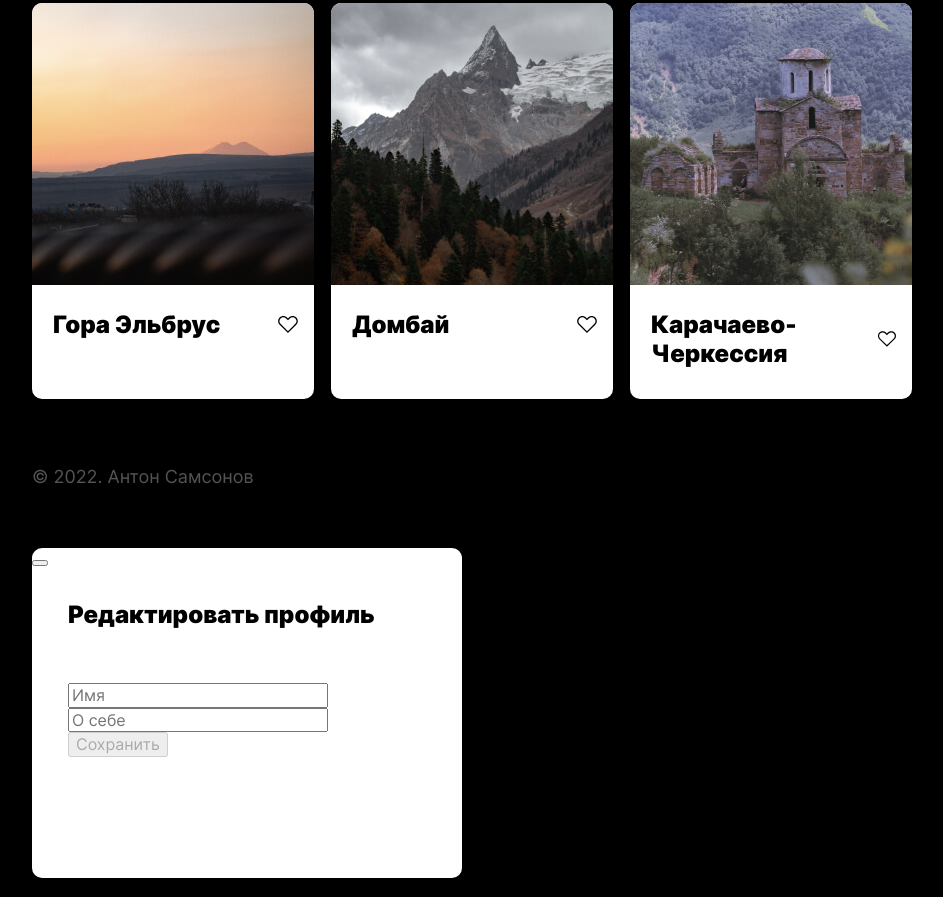
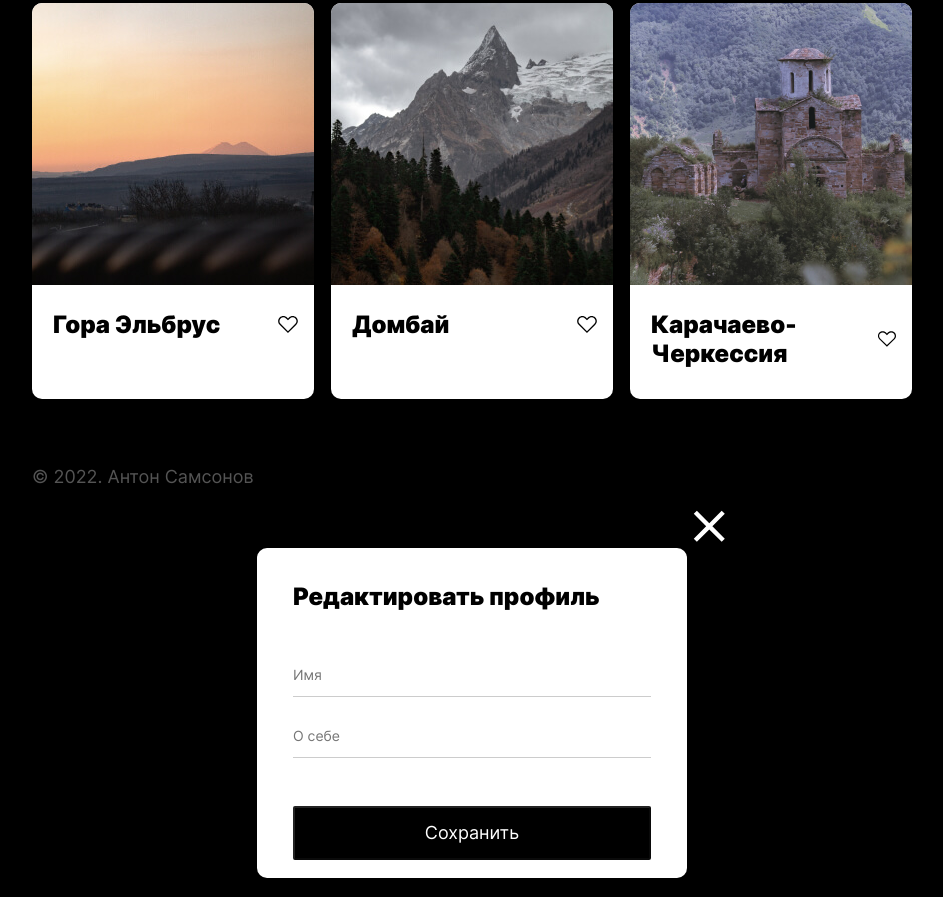
Before and after one commit to f1des/mesto, a plain HTML site: page index.html in a window 1280 px wide. Shown: the part 715-1612 px from the top of the page, without its empty margins (168-1111 px from the left). Drawn offline with Linux system fonts and the light colour scheme; files whose address does not match are found by name.

Commit message:
style: Привести форму в соответствии с макетом

```diff
--- a/blocks/popup/__close-btn/popup__close-btn.css
+++ b/blocks/popup/__close-btn/popup__close-btn.css
@@ -0,0 +1,14 @@
+.popup__close-btn {
+  position: absolute;
+  right: -38px;
+  top: -38px;
+  width: 32px;
+  height: 32px;
+  margin-left: auto;
+  border: 0px;
+  background-color: transparent;
+  background: url(../../../images/icon-close.svg) center no-repeat;
+  background-size: contain;
+  transition: opacity .3s linear;
+  cursor: pointer;
+}
--- a/blocks/popup/__container/popup__container.css
+++ b/blocks/popup/__container/popup__container.css
@@ -0,0 +1,3 @@
+.popup__container {
+  position: relative;
+}
--- a/blocks/popup/__name/popup__name.css
+++ b/blocks/popup/__name/popup__name.css
@@ -0,0 +1,11 @@
+.popup__name {
+  width: 100%;
+  border: none;
+  border-bottom: 1px solid rgb(0, 0, 0, .2);
+  padding: 0 0 13px;
+  font-style: normal;
+  font-weight: 400;
+  font-size: 14px;
+  line-height: 17px;
+  outline: none;
+}
--- a/blocks/popup/__post/popup__post.css
+++ b/blocks/popup/__post/popup__post.css
@@ -0,0 +1,11 @@
+.popup__post {
+  width: 100%;
+  border: none;
+  border-bottom: 1px solid rgb(0, 0, 0, .2);
+  padding: 30px 0 13px;
+  font-style: normal;
+  font-weight: 400;
+  font-size: 14px;
+  line-height: 17px;
+  outline: none;
+}
--- a/blocks/popup/__submit/popup__submit.css
+++ b/blocks/popup/__submit/popup__submit.css
@@ -0,0 +1,13 @@
+.popup__submit {
+  width: 100%;
+  background-color: #000;
+  color: #fff;
+  font-style: normal;
+  font-weight: 400;
+  font-size: 18px;
+  line-height: 22px;
+  text-align: center;
+  padding: 14px;
+  border-radius: 2px;
+  margin: 48px 0 0;
+}
--- a/blocks/popup/popup.css
+++ b/blocks/popup/popup.css
@@ -1,6 +1,7 @@
 .popup {
-  width: 430px;
+    width: 430px;
     height: 330px;
+    margin: auto;
     background: #FFFFFF;
     box-shadow: 0px 0px 25px rgb(0 0 0 / 15%);
     border-radius: 10px;
```
